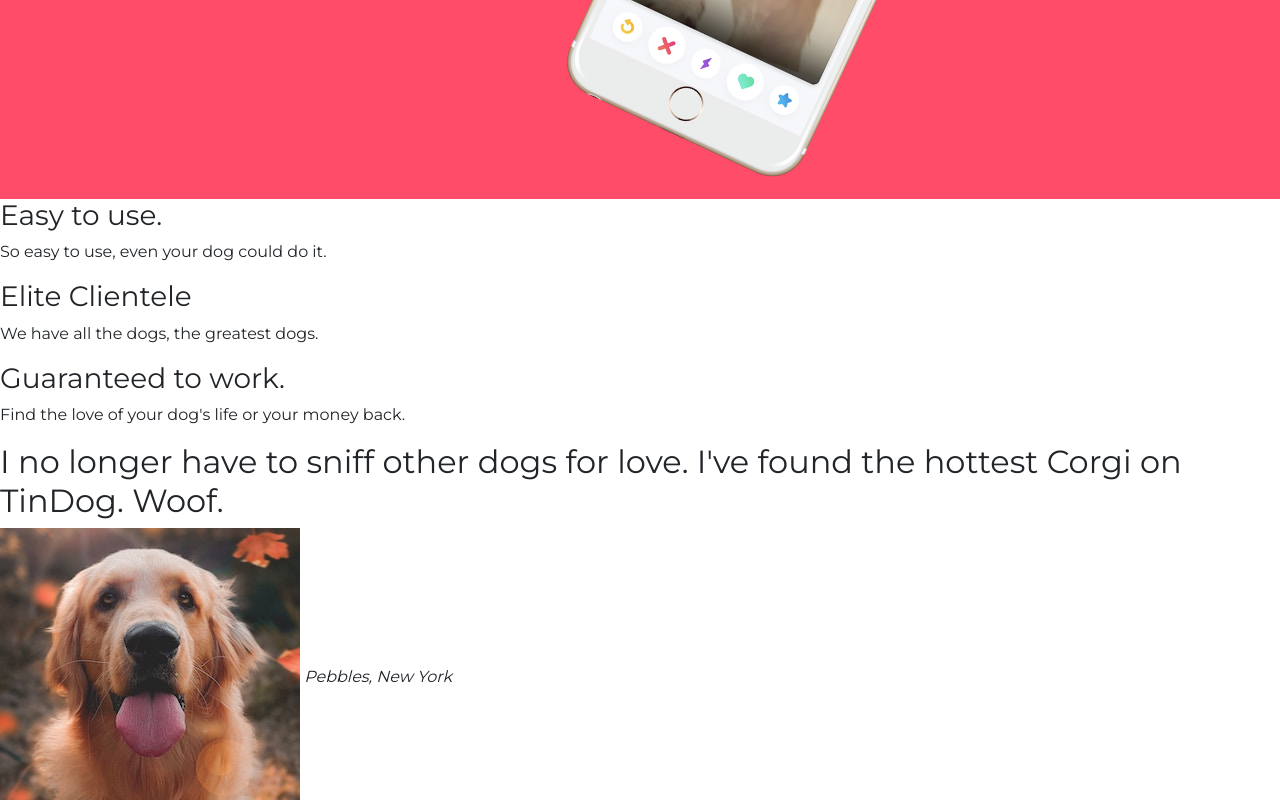
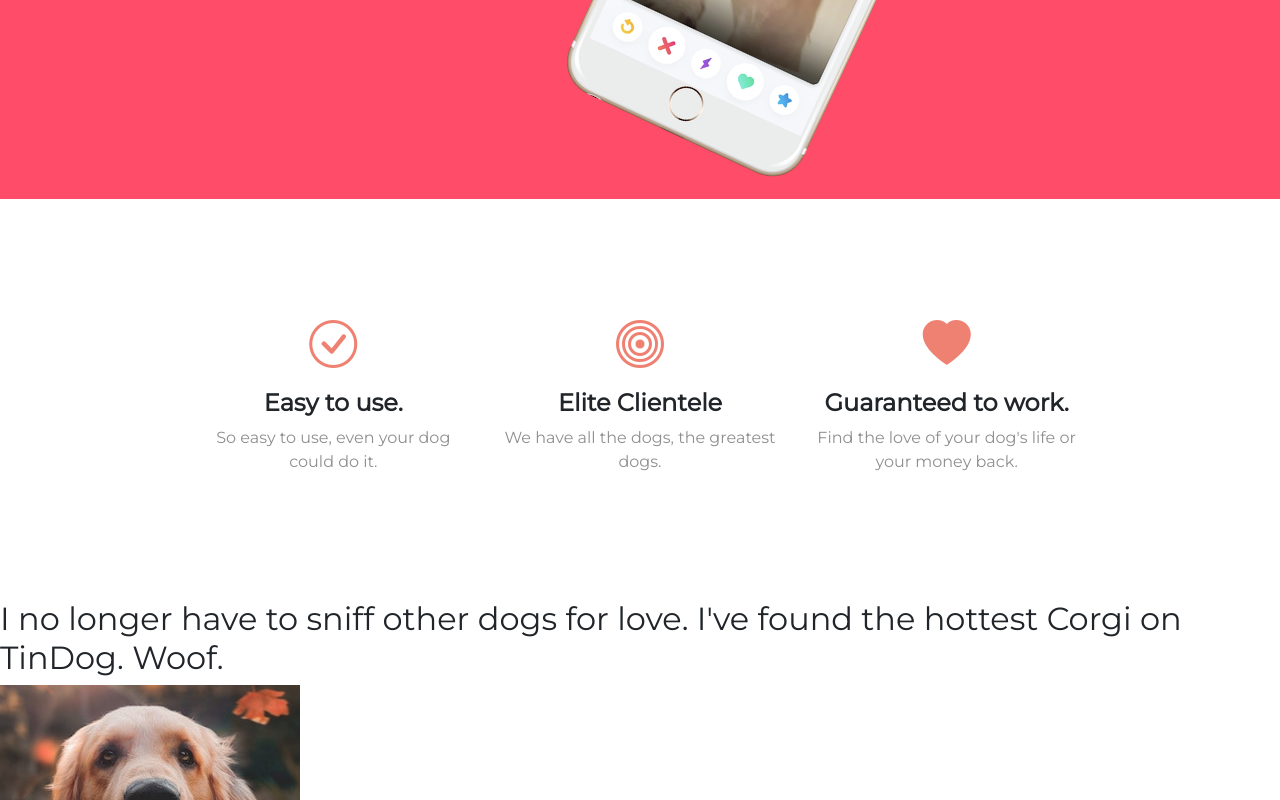
Before and after one commit to Sutanrrier/web-udemy-project3, a plain HTML site: page index.html in a window 1280 px wide. Shown: the part 548-1348 px from the top of the page. Drawn offline with nearby package versions, Linux system fonts and the light colour scheme.

Commit message:
Features section done

```diff
--- a/css/styles.css
+++ b/css/styles.css
@@ -1,13 +1,21 @@
 @import url('https://fonts.googleapis.com/css2?family=Montserrat&family=Ubuntu&display=swap');
-
-#title {
-    background-color: #ff4c68;
-    color: #fff;
-}
 
 .container-fluid {
     padding: 3% 15%;
 
+}
+
+/*Nav bar*/
+.navbar {
+    padding: 0 0 4.5rem 0;
+}
+
+.nav-item {
+    padding: 0 1rem;
+}
+
+.nav-link {
+    font-size: 1.2rem;
 }
 
 .nav-link {
@@ -20,18 +28,7 @@
 
 }
 
-.navbar {
-    padding: 0 0 4.5rem 0;
-}
-
-.nav-item {
-    padding: 0 1rem;
-}
-
-.nav-link {
-    font-size: 1.2rem;
-}
-
+/*Title section*/
 .download-button {
     margin: 5% 3% 5% 0;
 }
@@ -41,6 +38,38 @@
     transform: rotate(25deg);
 }
 
+#title {
+    background-color: #ff4c68;
+    color: #fff;
+}
+
+/*Features Section*/
+.features-block {
+    padding: 4.5rem 0;
+    text-align: center;
+}
+
+.features-icon {
+    font-size: 3rem;
+    padding: 0.5rem 0;
+    color: #ef8172;
+}
+
+.features-icon:hover {
+    color: #ff4c88;
+}
+
+.features-title {
+    font-size: 1.5rem;
+    padding-top: 0.5rem;
+    font-weight: bold;
+}
+
+.features-text {
+    color: #8f8f8f;
+}
+
+/*Global Tags*/
 h1 {
     font-size: 3.5rem;
     line-height: 1.5;
--- a/index.html
+++ b/index.html
@@ -15,7 +15,7 @@
     <div class="container-fluid">
       <!-- Nav Bar -->
       <nav class="navbar navbar-expand-lg navbar-dark">
-        <a class="navbar-brand" href="">tindog</a>
+        <a class="navbar-brand" href="#">tindog</a>
         <button class="navbar-toggler" type="button" data-bs-toggle="collapse" data-bs-target="#navbarSupportedContent"
           aria-controls="navbarSupportedContent" aria-expanded="false" aria-label="Toggle navigation">
           <span class="navbar-toggler-icon"></span>
@@ -24,13 +24,13 @@
         <div class="collapse navbar-collapse" id="navbarSupportedContent">
           <ul class="navbar-nav ms-auto">
             <li class="nav-item">
-              <a class="nav-link" href="">Contact</a>
+              <a class="nav-link" href="#">Contact</a>
             </li>
             <li class="nav-item">
-              <a class="nav-link" href="">Pricing</a>
+              <a class="nav-link" href="#">Pricing</a>
             </li>
             <li class="nav-item">
-              <a class="nav-link" href="">Download</a>
+              <a class="nav-link" href="#">Download</a>
             </li>
           </ul>
         </div>
@@ -58,20 +58,31 @@
     </div>
   </section>
 
+  <!-- Features -->
+  <section id="features">
+    <div class="container-fluid">
+      <div class="row features-block">
 
-  <!-- Features -->
+        <div class="col-lg-4 ">
+          <i class="bi bi-check-circle features-icon"></i>
+          <h3 class="features-title">Easy to use.</h3>
+          <p class="features-text">So easy to use, even your dog could do it.</p>
+        </div>
 
-  <section id="features">
+        <div class="col-lg-4">
+          <i class="bi bi-bullseye features-icon"></i>
+          <h3 class="features-title">Elite Clientele</h3>
+          <p class="features-text">We have all the dogs, the greatest dogs.</p>
+        </div>
 
-    <h3>Easy to use.</h3>
-    <p>So easy to use, even your dog could do it.</p>
+        <div class="col-lg-4">
+          <i class="bi bi-heart-fill features-icon"></i>
+          <h3 class="features-title">Guaranteed to work.</h3>
+          <p class="features-text">Find the love of your dog's life or your money back.</p>
+        </div>
 
-    <h3>Elite Clientele</h3>
-    <p>We have all the dogs, the greatest dogs.</p>
-
-    <h3>Guaranteed to work.</h3>
-    <p>Find the love of your dog's life or your money back.</p>
-
+      </div>
+    </div>
   </section>
 
 
```
